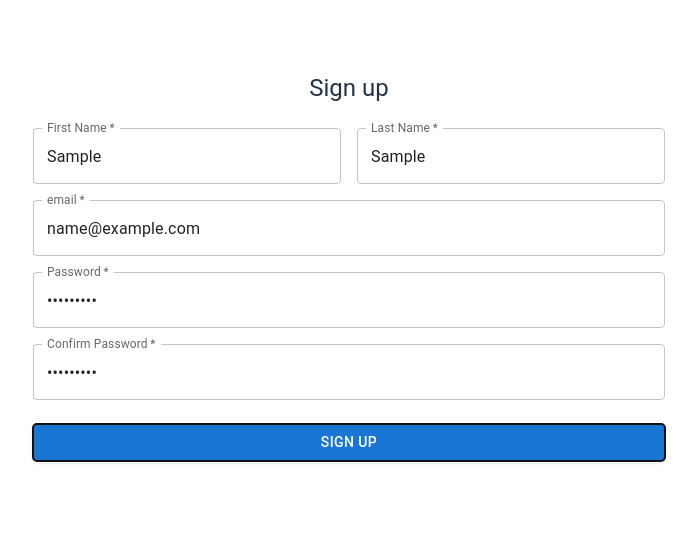
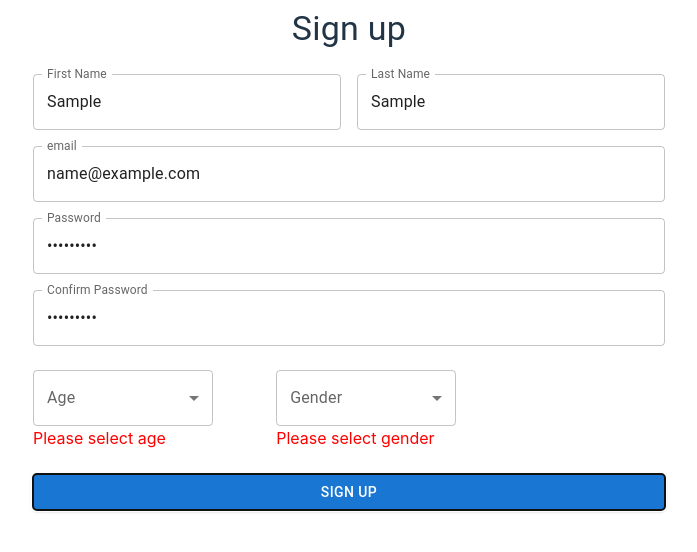
Before and after one commit to darkhacker1906/Registration-Page, a React (Vite) app: page / in a window 1280 px wide. Both pictures are taken after typing "Sample", "Sample", "name@example.com", "Sample123", "Sample123" into the empty fields and a click on the button "SIGN UP". Shown: the top 552 px of the page, without its empty margins (291-988 px from the left). Built offline with nearby package versions, Linux system fonts and the light colour scheme.

Commit message:
Added the validation through yup

```diff
--- a/src/pages/RegistrationPage.jsx
+++ b/src/pages/RegistrationPage.jsx
@@ -1,32 +1,47 @@
 import React from "react";
 import { useFormik } from "formik";
-import { Box, Button, Grid, Stack, TextField, Typography } from "@mui/material";
+import {
+  Box,
+  Button,
+  FormControl,
+  Grid,
+  InputLabel,
+  MenuItem,
+  Select,
+  Stack,
+  TextField,
+  Typography,
+} from "@mui/material";
+import { signUpSchema } from "./schemas";
 const initialValues = {
   firstName: "",
   lastName: "",
   email: "",
   password: "",
   confirm_password: "",
+  age: "",
+  gender: "",
 };
 
 function RegistrationPage() {
-  const { handleBlur, handleSubmit, handleChange, values } = useFormik({
-    initialValues: initialValues,
-    onSubmit: (values) => {
-      values;
-    },
-  });
+  const { handleBlur, handleSubmit, handleChange, values, touched, errors } =
+    useFormik({
+      initialValues: initialValues,
+      validationSchema: signUpSchema,
+      onSubmit: (values) => {
+        values;
+      },
+    });
   return (
     <Stack width={"50%"} sx={{ margin: "auto" }}>
       <Box
         sx={{
-          marginTop: 8,
           display: "flex",
           flexDirection: "column",
           alignItems: "center",
         }}
       >
-        <Typography component="h1" variant="h5">
+        <Typography component="h1" variant="h4">
           Sign up
         </Typography>
         <Box component="form" onSubmit={handleSubmit} sx={{ mt: 3 }}>
@@ -38,13 +53,19 @@ function RegistrationPage() {
                 name="firstName"
                 id="firstName"
                 label="First Name"
-                required
                 fullWidth
-                autoFocus
                 value={values.firstName}
                 onChange={handleChange}
                 onBlur={handleBlur}
               />
+              {errors.firstName && touched.firstName ? (
+                <p
+                  className="form-error"
+                  style={{ color: "red", margin: "0px" }}
+                >
+                  {errors.firstName}
+                </p>
+              ) : null}
             </Grid>
             <Grid item xs={12} sm={6}>
               <TextField
@@ -53,13 +74,19 @@ function RegistrationPage() {
                 name="lastName"
                 id="lastName"
                 label="Last Name"
-                required
                 fullWidth
-                autoFocus
                 value={values.lastName}
                 onChange={handleChange}
                 onBlur={handleBlur}
               />
+              {errors.lastName && touched.lastName ? (
+                <p
+                  className="form-error"
+                  style={{ color: "red", margin: "0px" }}
+                >
+                  {errors.lastName}
+                </p>
+              ) : null}
             </Grid>
             <Grid item xs={12}>
               <TextField
@@ -68,13 +95,19 @@ function RegistrationPage() {
                 name="email"
                 id="email"
                 label="email"
-                required
                 fullWidth
-                autoFocus
                 value={values.email}
                 onChange={handleChange}
                 onBlur={handleBlur}
               />
+              {errors.email && touched.email ? (
+                <p
+                  className="form-error"
+                  style={{ color: "red", margin: "0px" }}
+                >
+                  {errors.email}
+                </p>
+              ) : null}
             </Grid>
             <Grid item xs={12}>
               <TextField
@@ -83,29 +116,103 @@ function RegistrationPage() {
                 name="password"
                 id="password"
                 label="Password"
-                required
                 fullWidth
-                autoFocus
                 value={values.password}
                 onChange={handleChange}
                 onBlur={handleBlur}
               />
+              {errors.password && touched.password ? (
+                <p
+                  className="form-error"
+                  style={{ color: "red", margin: "0px" }}
+                >
+                  {errors.password}
+                </p>
+              ) : null}
             </Grid>
-            <Grid item xs={12}>
+
+            <Grid item xs={12} direction={"row"}>
               <TextField
                 type="password"
                 autoComplete="off"
                 name="confirm_password"
                 id="confirm_password"
                 label="Confirm Password"
-                required
                 fullWidth
-                autoFocus
                 value={values.confirm_password}
                 onChange={handleChange}
                 onBlur={handleBlur}
               />
+              {errors.confirm_password && touched.confirm_password ? (
+                <p
+                  className="form-error"
+                  style={{ color: "red", margin: "0px" }}
+                >
+                  {errors.confirm_password}
+                </p>
+              ) : null}
             </Grid>
+
+            <Grid container gap={"10%"} sx={{ ml: "16px", mt: 1 }}>
+              <Grid>
+                <FormControl sx={{ minWidth: 180, mt: 2 }} size="large">
+                  <InputLabel id="age">Age</InputLabel>
+                  <Select
+                    name="age"
+                    labelId="age"
+                    id="age"
+                    value={values.age}
+                    label="Age"
+                    onChange={handleChange}
+                    onBlur={handleBlur}
+                  >
+                    <MenuItem value="">
+                      <em>None</em>
+                    </MenuItem>
+                    <MenuItem value={15}>15</MenuItem>
+                    <MenuItem value={16}>16</MenuItem>
+                    <MenuItem value={16}>17</MenuItem>
+                  </Select>
+                  {errors.age && touched.age ? (
+                    <p
+                      className="form-error"
+                      style={{ color: "red", margin: "0px" }}
+                    >
+                      {errors.age}
+                    </p>
+                  ) : null}
+                </FormControl>
+              </Grid>
+              <Grid>
+                <FormControl sx={{ minWidth: 180, mt: 2 }} size="large">
+                  <InputLabel id="gender">Gender</InputLabel>
+                  <Select
+                    labelId="gender"
+                    id="gender"
+                    name="gender"
+                    value={values.gender}
+                    label="Gender"
+                    onChange={handleChange}
+                    onBlur={handleBlur}
+                  >
+                    <MenuItem value="">
+                      <em>None</em>
+                    </MenuItem>
+                    <MenuItem value={"Male"}>Male</MenuItem>
+                    <MenuItem value={"Female"}>Female</MenuItem>
+                  </Select>
+                  {errors.gender && touched.gender ? (
+                    <p
+                      className="form-error"
+                      style={{ color: "red", margin: "0px" }}
+                    >
+                      {errors.gender}
+                    </p>
+                  ) : null}
+                </FormControl>
+              </Grid>
+            </Grid>
+
             <Button
               type="submit"
               fullWidth
--- a/src/pages/schemas/index.jsx
+++ b/src/pages/schemas/index.jsx
@@ -0,0 +1,11 @@
+import * as Yup from "yup"
+
+export const signUpSchema=Yup.object({
+    firstName:Yup.string().min(2).max(20).required("Please enter your first name"),
+    lastName:Yup.string().min(2).max(20).required("Please enter your last name"),
+    email:Yup.string().email().required("Please enter your email"),
+    password:Yup.string().min(6).required("Please enter your password"),
+    confirm_password:Yup.string().required().oneOf([Yup.ref('password'),null],"Password must match"),
+    age:Yup.string().required("Please select age"),
+    gender:Yup.string().required("Please select gender"),
+});
```
